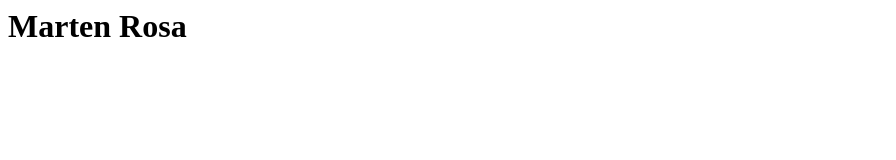
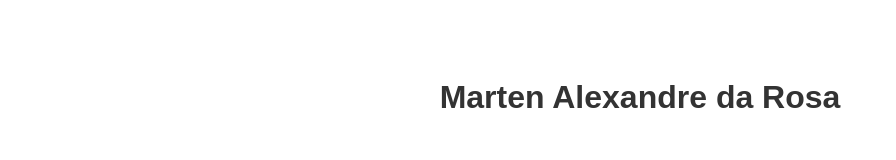
Before and after one commit to martenrosa-maker/MainAPP, a plain HTML site: page index.html in a window 1280 px wide. Shown: the whole page, without its empty margins (0-896 px from the left). Drawn offline with Linux system fonts and the light colour scheme.

Commit message:
commit html

```diff
--- a/index.html
+++ b/index.html
@@ -1,14 +1,24 @@
-<html>
 <!DOCTYPE html>
 <html lang="pt-br">
 <head>
     <meta charset="UTF-8">
     <meta name="viewport" content="width=device-width, initial-scale=1.0">
-    <title>Projeto github</title>
+    <title>Página de Marten Alexandre da Rosa</title>
+    <style>
+        body {
+            background-color: white;
+            font-family: Arial, sans-serif;
+            text-align: center;
+            padding-top: 50px;
+        }
+        h1 {
+            color: #333;
+        }
+    </style>
 </head>
 <body>
-    <h1> Marten Rosa</h1>
+
+    <h1>Marten Alexandre da Rosa</h1>
+
 </body>
 </html>
-
-</html>
```
